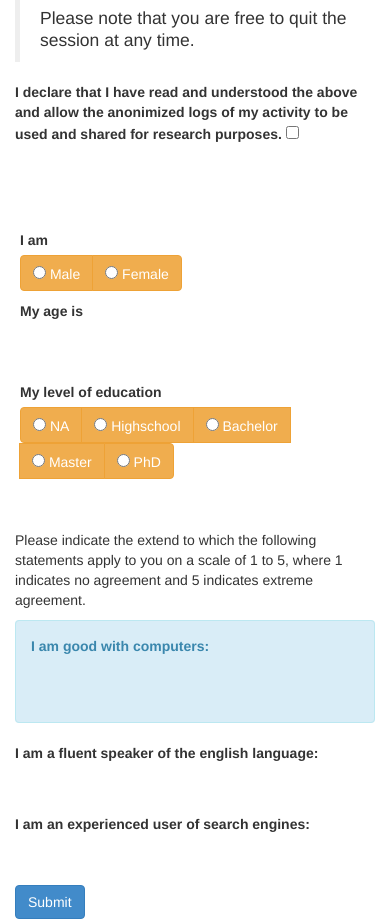
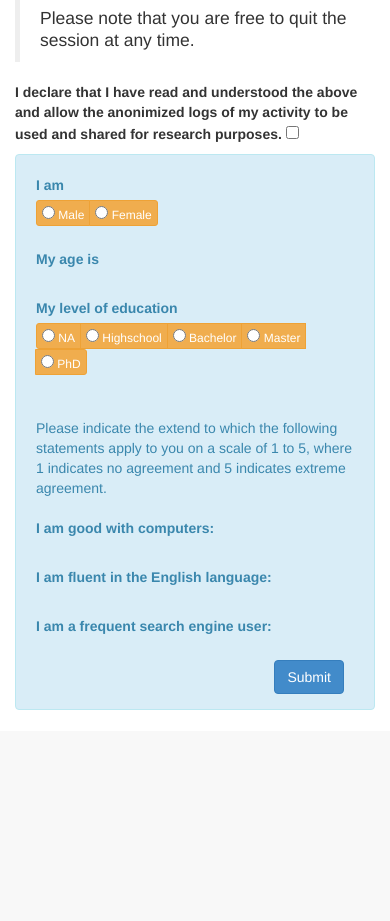
Before and after one commit to jiyinhe/fedweb_ui, a Django app: template fw_userstudy/templates/questionnaire/pre-question-simple.html in a window 390 px wide. Shown: the part 570-1491 px from the top of the page. After the commit the page ends 1280 px from the top, so only its background shows below. Run offline with Django 3.2, Linux system fonts and the light colour scheme; the template is opened without the code that fills it, so the values that code supplies are empty; parts of the project's set-up code (start-up, migrations or seed data) failed here and were passed over; some libraries are stand-ins or nearby versions.

Commit message:
prequestionnaire look 	modified:   templates/questionnaire/pre-question-simple.html

```diff
--- a/fw_userstudy/templates/questionnaire/pre-question-simple.html
+++ b/fw_userstudy/templates/questionnaire/pre-question-simple.html
@@ -33,45 +33,207 @@
 		at any time.</p>
 	</blockquote>
 
+
 	<form class="form-horizontal" role="form" id="preqst_form" action="{% url questionnaire.views.store_preqst %}" method="POST">{% csrf_token %}
-	<label>
-	<p>
-	<b>I declare that I have read and understood
+
+	{# Concent agreem #}
+	<p><b>I declare that I have read and understood
 	the above and allow the anonimized logs of my activity to be used and
 	shared for research purposes. </b>
 	<input id="consent" name="consent" type="checkbox" value="1">
+	<span id="errsign_consent" class="glyphicon glyphicon-info-sign errsign-valid err"></span>
+	<span class="err" id="err_consent"></span>
 	</p>
+
+	{# The questionnaire #}
+	<div class="alert alert-info">
+		<div class="container space5">
+		<div class="row">
+		{# Age #}
+		<div class="col-md-3">
+		<label class="qstlabel">I am </label>
+		</div>
+		<div class="col-md-4">
+			<div class="btn-group" id="gender_btn">
+			<label class="btn btn-xs btn-warning likert" id="gender">
+    			<input type="radio" name="gender" id="gender_M" value="M"> Male
   			</label>
+			<label class="btn btn-xs btn-warning likert" id="gender">
+    			<input type="radio" name="gender" id="gender_F" value="F"> Female
+  			</label>
+			</div> {# end gender-btns#}
+		</div>{# End age choice column#}
+		<div class="col-md-3">
+			<!--div class="alert space5" id="errarea_gender"-->
+			<span id="errsign_gender" class="err glyphicon glyphicon-info-sign errsign-valid"></span>
+			<span class="err" id="err_gender"></span>
+			<!--/div-->
+		</div> {# end age error column #}
+		</div>{# end row age#}
+		</div> {# end container age #}
 
-	<div class="alert" id="errarea_consent">
-	<span id="errsign_consent" class="glyphicon glyphicon-info-sign errsign-valid"></span>
-	<span class="err" id="err_consent"></span>
+		<div class="container space5">
+		<div class="row">
+		<div class="col-md-3">
+		<label class="qstlabel">My age is</label>
 		</div>
+		<div class="col-md-4">
+			<div class="btn-group" id="age_btn">
+			{% for age in ageoptions %}
+			<label class="btn btn-xs btn-warning likert" id="age">
+    			<input type="radio" name="age" id="age_{{age.0}}" value="{{age.0}}">
+			{{age.1}}
+  			</label>
+			{% endfor %}
+			</div> {# end age btns#}
+		</div> {# end age choice column #}
+		<!--div class="alert space5" id="errarea_age"-->
+		<div class="col-md-3">
+			<span id="errsign_age" class="err glyphicon glyphicon-info-sign errsign-valid"></span>
+			<span class="err" id="err_age"></span>
+		</div>{# end age error column#}
+		</div>{# end age row #}
+		</div>{# end age container #}
 
-	<fieldset>
-	<div class="space5">
-	<label class="qstlabel">I am </label>
+		{# Edu #}
+		<div class="container space5">
+		<div class="row">
+		<div class="col-md-3">
+		<label class="qstlabel">My level of education</label>
+		</div>
+		<div class="col-md-4">
+		<div class="btn-group" id="education_btn">
+	        	<label class="btn btn-warning btn-xs likert" id="education">
+                	<input type="radio" name="education" id="education_N" value="N">
+               		NA
+                	</label>
+		 	<label class="btn btn-warning btn-xs likert" id="education">
+                	<input type="radio" name="education" id="education_H" value="H">
+               		Highschool
+               	 	</label>
+		 	<label class="btn btn-warning btn-xs likert" id="education">
+               	 	<input type="radio" name="education" id="education_B" value="B">
+               		Bachelor
+                	</label>
+		 	<label class="btn btn-warning btn-xs likert" id="education">
+                	<input type="radio" name="education" id="education_M" value="M">
+               		Master
+                	</label>
+		 	<label class="btn btn-warning btn-xs likert" id="education">
+                	<input type="radio" name="education" id="education_D" value="D">
+               		PhD
+                	</label>
+		</div>{# end edu btns#}
+		</div> {# end edu btn col #}
+		<div class="col-md-3">
+			<!--div class="alert space5" id="errarea_education"-->
+			<span id="errsign_education" class="err glyphicon glyphicon-info-sign errsign-valid"></span>
+			<span class="err" id="err_education"></span>
+			<!--/div-->
+		</div>{# end edu err col#}
+		</div>{# end edu row #}
+		</div>{# end edu container #}
+
+		<div class="container space5"><div class="row"><div class="col-md-10">
+		<br/>
+		<p>Please indicate the extend to which the following
+		statements apply to you on a scale of 1 to 5, where 1 indicates no
+		agreement and 5 indicates extreme agreement.</p>
+		</div></div></div>
+
+		<div class="container space5">
+		<div class="row">
+		<div class="col-md-3">
+		<label>I am good with computers:</label>
+		</div>
+		<div class="col-md-4">
 			<div class="btn-group" id="computer_btn">
-		<label class="btn btn-warning likert" id="gender">
-    		<input type="radio" name="computer" id="gender_M" value="M">
-		Male
+			{% for i in likertscale %}
+			<label class="btn btn-xs btn-warning likert" id="computers_{{i}}">
+    			<input type="radio" name="computer" id="computers_{{i}}" value="{{i}}">
+			{{i}}
   			</label>
-		<label class="btn btn-warning likert" id="gender">
-    		<input type="radio" name="computer" id="gender_F" value="F">
-		Female
+			{% endfor %}
+			</div>
+		</div> {# end computer btn group#}
+		<div class="col-md-3">
+		<!--div class="alert space5" id="errarea_computer"-->
+		<span id="errsign_computer" class="err glyphicon glyphicon-info-sign errsign-valid"></span>
+		<span class="err" id="err_computer"></span>
+		<!--/div-->
+		</div>{# end computer err col#}
+		</div>{# end computer row#}
+		</div>{# end computer container #}
+
+		{# english #}
+		<div class="container space5">
+		<div class="row">
+		<div class="col-md-3">
+		<label>I am fluent in the English language:</label>
+		</div>
+		<div class="col-md-4">
+			<div class="btn-group" id="english_btn">
+			{% for i in likertscale %}
+			<label class="btn btn-xs btn-warning likert" id="english_{{i}}">
+    			<input type="radio" name="english" id="english_{{i}}" value="{{i}}">
+			{{i}}
   			</label>
+			{% endfor %}
+			</div>
+		</div>{# end english btn group #}
+		<div class="col-md-3">
+			<!--div class="alert space5" id="errarea_english"-->
+			<span id="errsign_english" class="err glyphicon glyphicon-info-sign errsign-valid"></span>
+			<span class="err" id="err_english"></span>
+			<!--/div-->
+		</div>{# end english err col#}
+		</div>{# end english row #}
+		</div>{# end english container#}
 
+		{# search #}
+		<div class="container space5">
+		<div class="row">
+		<div class="col-md-3">
+			<label>I am a frequent search engine user:</label>
 		</div>
+		<div class="col-md-4">
+			<div class="btn-group" id="search_btn">
+			{% for i in likertscale %}
+			<label class="btn btn-xs btn-warning likert" id="search_{{i}}">
+    			<input type="radio" name="search" id="search_{{i}}" value="{{i}}">
+			{{i}}
+  			</label>
+			{% endfor %}
 			</div>
+		</div>{#end search btns#}
+		<div class="col-md-3">
+			<!--div class="alert space5" id="errarea_search"-->
+			<span id="errsign_search" class="err glyphicon glyphicon-info-sign errsign-valid"></span>
+			<span class="err" id="err_search"></span>
+			<!--/div-->
+		</div>{# end search err#}
+		</div>{# end search row#}
+		</div>{# end search container #}
+
+		<div class="container"><div class="row"><div class="col-md-9">
+		<button type ="submit" id="preqst_btn" class="btn btn-primary pull-right">Submit</button>
+		</div></div></div>
+	</div> {# End alert area #}
+	</form> {# end questionnaire #}
+	</div><!--col-md-10-->
+	<div class="col-md-1"></div>
+</div><!--row-->
+<div><!--container-->
+
+
+	<!--fieldset-->
+
+
 	<!--select name="gender" id="gender">
 		<option value="">Please select</option>
 		<option value="M">Male</option>
 		<option value="F">Female</option>
-	</select>
-	<div class="alert space5" id="errarea_gender">
-	<span id="errsign_gender" class="glyphicon glyphicon-info-sign errsign-valid"></span>
-	<span class="err" id="err_gender"></span>
-	</div-->
+	</select-->
 	<!--label class="qstlabel">Age</label>
 	<select name="age" id="age">
 	<option value="">Please select</option>
@@ -80,24 +242,7 @@
 	{% endfor %}
 	</select-->
 
-	<div class="space5">
-	<label class="qstlabel">My age is</label>
-	<div class="btn-group" id="age_btn">
-		{% for age in ageoptions %}
-		<label class="btn btn-warning likert" id="age">
-    		<input type="radio" name="age" id="age_{{age.0}}" value="{{age.0}}">
-		{{age.1}}
-  		</label>
-		{% endfor %}
-	</div>
-	</div>
-	<div class="alert space5" id="errarea_age">
-	<span id="errsign_age" class="glyphicon glyphicon-info-sign errsign-valid"></span>
-	<span class="err" id="err_age"></span>
-	</div>
 
-	<div class="space5">
-	<label class="qstlabel">My level of education</label>
 	<!--select name="education" id="education">
 		<option value="">Please select</option>
 		<option value="N">No education</option>
@@ -106,98 +251,7 @@
 		<option value="M">Master</option>
 		<option value="D">Doctorate</option>
 	</select-->
-	<div class="btn-group" id="education_btn">
-	        <label class="btn btn-warning likert" id="education">
-                <input type="radio" name="education" id="education_N" value="N">
-               	NA
-                </label>
-		 <label class="btn btn-warning likert" id="education">
-                <input type="radio" name="education" id="education_H" value="H">
-               	Highschool
-                </label>
-		 <label class="btn btn-warning likert" id="education">
-                <input type="radio" name="education" id="education_B" value="N">
-               	Bachelor
-                </label>
-		 <label class="btn btn-warning likert" id="education">
-                <input type="radio" name="education" id="education_M" value="N">
-               	Master
-                </label>
-		 <label class="btn btn-warning likert" id="education">
-                <input type="radio" name="education" id="education_D" value="N">
-               	PhD
-                </label>
 
-	</div>
-	</div>
-	<div class="alert space5" id="errarea_education">
-	<span id="errsign_education" class="glyphicon glyphicon-info-sign errsign-valid"></span>
-	<span class="err" id="err_education"></span>
-	</div>
-	</fieldset>
 
-	<p>Please indicate the extend to which the following
-	statements apply to you on a scale of 1 to 5, where 1 indicates no
-	agreement and 5 indicates extreme agreement.</p>
-
-	<fieldset class="alert alert-info">
-	<label>I am good with computers:</label>
-	</br>
-	<div class="btn-group" id="computer_btn">
-		{% for i in likertscale %}
-		<label class="btn btn-warning likert" id="computers_{{i}}">
-    		<input type="radio" name="computer" id="computers_{{i}}" value="{{i}}">
-		{{i}}
-  		</label>
-		{% endfor %}
-	</div>
-	<div class="alert space5" id="errarea_computer">
-	<span id="errsign_computer" class="glyphicon glyphicon-info-sign errsign-valid"></span>
-	<span class="err" id="err_computer"></span>
-	</div>
-	</fieldset>
-
-	<label>I am a fluent speaker of the english language:</label>
-	</br>
-	<div class="btn-group" id="english_btn">
-		{% for i in likertscale %}
-		<label class="btn btn-warning likert" id="english_{{i}}">
-    		<input type="radio" name="english" id="english_{{i}}" value="{{i}}">
-		{{i}}
-  		</label>
-		{% endfor %}
-	</div>
-	<div class="alert space5" id="errarea_english">
-	<span id="errsign_english" class="glyphicon glyphicon-info-sign errsign-valid"></span>
-	<span class="err" id="err_english"></span>
-	</div>
-
-	<label>I am an experienced user of search engines:</label>
-	</br>
-	<div class="btn-group" id="search_btn">
-		{% for i in likertscale %}
-		<label class="btn btn-warning likert" id="search_{{i}}">
-    		<input type="radio" name="search" id="search_{{i}}" value="{{i}}">
-		{{i}}
-  		</label>
-		{% endfor %}
-	</div>
-	<div class="alert space5" id="errarea_search">
-	<span id="errsign_search" class="glyphicon glyphicon-info-sign errsign-valid"></span>
-	<span class="err" id="err_search"></span>
-	</div>
-	<button type ="submit" id="preqst_btn" class="btn btn-primary">Submit</button>
-	</form>
-	</div>
-
-	<div class="col-md-2">
-	</div>
-	</div>
-</div>
-
-	</div>
-	<div class="col-md-1">
-	</div>
-</div>
 
 {% endblock %}
```
Lines whose indentation alone changed are shown as unchanged.
